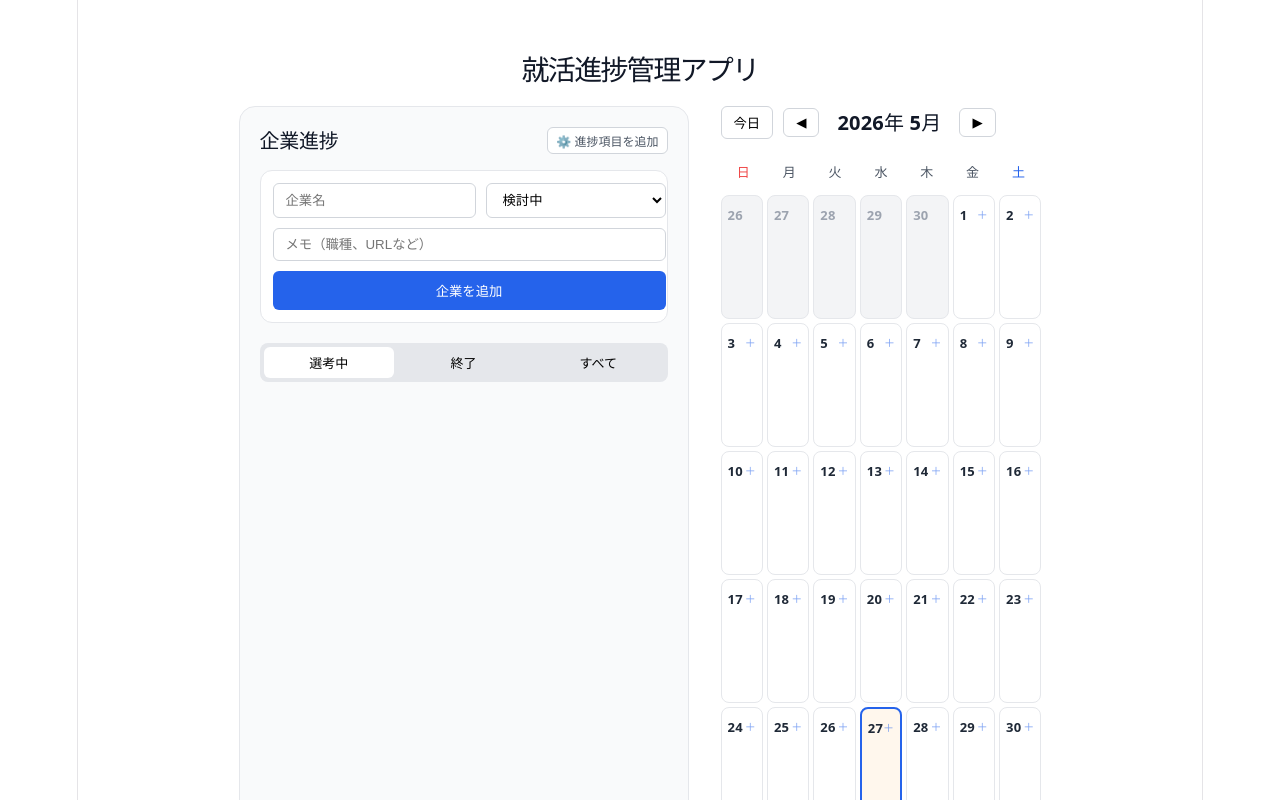
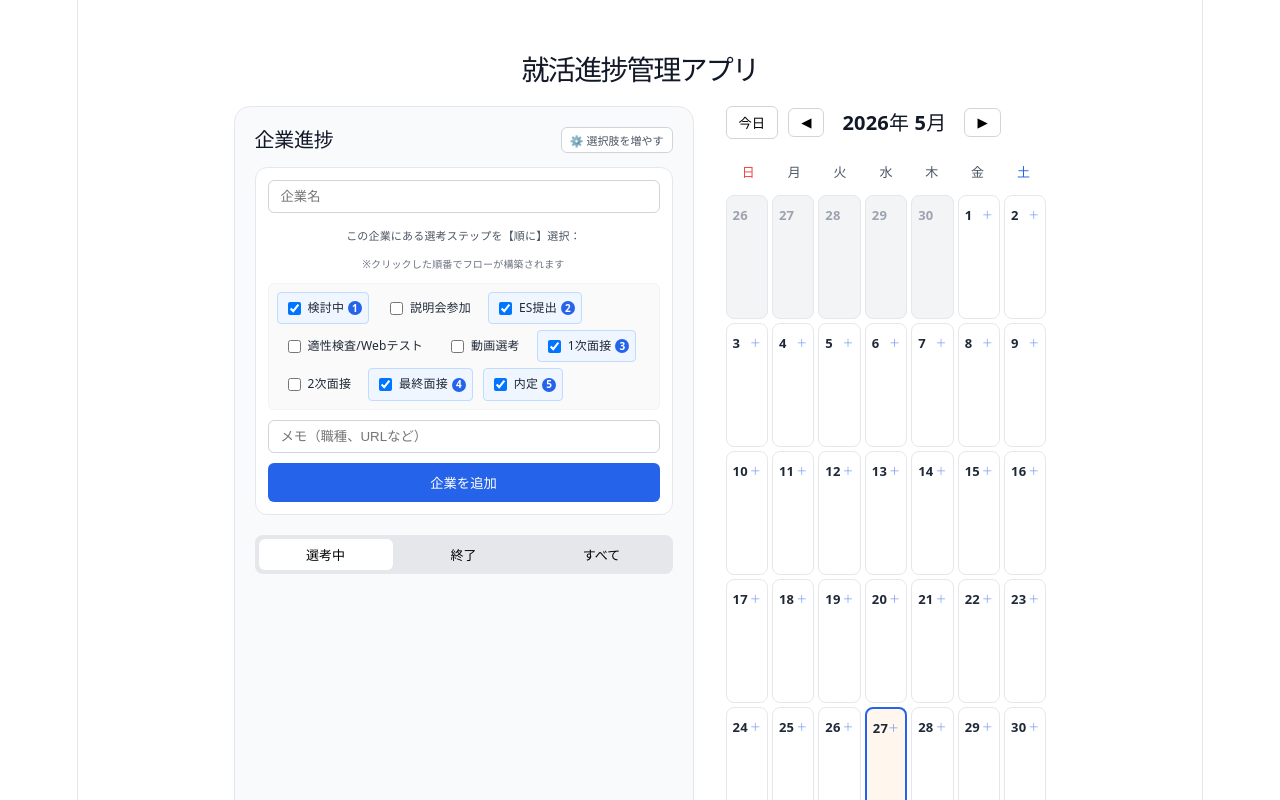
Before and after one commit to mayussy1725-commits/job-hunt-app, a React (Vite) app: page / in a window 1280 px wide. Shown: the top 800 px of the page. Built offline with nearby package versions, Linux system fonts and the light colour scheme.

Commit message:
update calendar function

```diff
--- a/src/App.jsx
+++ b/src/App.jsx
@@ -40,11 +40,9 @@ const buildMonthGrid = (year, month) => {
   return cells;
 };
 
-// 🌟 メモの中のURLを見つけて自動でリンクに変換するコンポーネント
+// メモのURL自動リンクコンポーネント
 const FormatMemoWithLinks = ({ text }) => {
   if (!text) return null;
-
-  // URLを判定するための正規表現
   const urlRegex = /(https?:\/\/[^\s]+)/g;
   const parts = text.split(urlRegex);
 
@@ -64,24 +62,47 @@ const FormatMemoWithLinks = ({ text }) => {
   );
 };
 
-const DEFAULT_STATUS_MAP = {
-  "検討中": { bg: "#f3f4f6", text: "#4b5563" },
-  "インターン参加": { bg: "#e0f2fe", text: "#0369a1" },
-  "ES作成中": { bg: "#fef3c7", text: "#d97706" },
-  "ES提出済": { bg: "#ccfbf1", text: "#0d9488" },
-  "ES結果待ち": { bg: "#bae6fd", text: "#0284c7" },
-  "適性検査/動画選考": { bg: "#e0e7ff", text: "#4338ca" },
-  "1次面接待ち": { bg: "#fae8ff", text: "#a21caf" },
-  "1次結果待ち": { bg: "#f5d0fe", text: "#86198f" },
-  "2次面接待ち": { bg: "#fbcfe8", text: "#be185d" },
-  "2次結果待ち": { bg: "#f9a8d4", text: "#9d174d" },
-  "最終面接待ち": { bg: "#f472b6", text: "#9d174d" },
-  "最終結果待ち": { bg: "#ec4899", text: "#ffffff" },
-  "内定（選考継続）": { bg: "#dcfce7", text: "#166534" },
-  "内定承諾（就活終了）": { bg: "#16a34a", text: "#ffffff" },
-  "辞退": { bg: "#e5e7eb", text: "#6b7280" },
-  "お祈り": { bg: "#fee2e2", text: "#b91c1c" },
+// 🌟 タイムライン表示コンポーネント
+const CustomSelectionTimeline = ({ steps, currentStatus }) => {
+  const isEnd = currentStatus === "辞退" || currentStatus === "お祈り";
+  const currentIndex = steps.indexOf(currentStatus);
+
+  return (
+    <div style={{ background: "#f8fafc", borderRadius: 8, padding: "8px 12px", marginBottom: 10, border: "1px solid #e2e8f0" }}>
+      <div style={{ display: "flex", flexWrap: "wrap", gap: "6px 12px" }}>
+        {steps.map((stepLabel, index) => {
+          const isCleared = !isEnd && currentIndex !== -1 && index <= currentIndex;
+
+          return (
+            <div key={index} style={{ display: "flex", alignItems: "center", gap: 4, fontSize: 11, color: isCleared ? "#059669" : "#94a3b8", fontWeight: isCleared ? 600 : 400 }}>
+              <span>{isCleared ? "✅" : "⬜"}</span>
+              <span style={{ textDecoration: isEnd ? "line-through" : "none" }}>{stepLabel}</span>
+              {index < steps.length - 1 && <span style={{ color: "#cbd5e1", margin: "0 2px" }}>➔</span>}
+            </div>
+          );
+        })}
+        {isEnd && (
+          <div style={{ fontSize: 11, color: "#ef4444", fontWeight: 700 }}>
+            ⚠️ 選考終了 ({currentStatus})
+          </div>
+        )}
+      </div>
+    </div>
+  );
 };
+
+// デフォルトのマスター選択肢
+const DEFAULT_MASTER_STEPS = [
+  "検討中",
+  "説明会参加",
+  "ES提出",
+  "適性検査/Webテスト",
+  "動画選考",
+  "1次面接",
+  "2次面接",
+  "最終面接",
+  "内定"
+];
 
 const DEFAULT_EVENT_TYPES = [
   "インターン",
@@ -102,68 +123,95 @@ export default function App() {
   const today = new Date();
   const todayStr = ymd(today.getFullYear(), today.getMonth(), today.getDate());
 
-  const [statusOptions, setStatusOptions] = useState(() => JSON.parse(localStorage.getItem("custom_statuses") || JSON.stringify(DEFAULT_STATUS_MAP)));
+  // 各種LocalStorage
+  const [masterSteps, setMasterSteps] = useState(() => JSON.parse(localStorage.getItem("master_steps") || JSON.stringify(DEFAULT_MASTER_STEPS)));
   const [eventTypeOptions, setEventTypeOptions] = useState(() => JSON.parse(localStorage.getItem("custom_event_types") || JSON.stringify(DEFAULT_EVENT_TYPES)));
   const [companies, setCompanies] = useState(() => JSON.parse(localStorage.getItem("companies") || "{}"));
   const [events, setEvents] = useState(() => JSON.parse(localStorage.getItem("events") || "[]"));
 
-  useEffect(() => localStorage.setItem("custom_statuses", JSON.stringify(statusOptions)), [statusOptions]);
+  useEffect(() => localStorage.setItem("master_steps", JSON.stringify(masterSteps)), [masterSteps]);
   useEffect(() => localStorage.setItem("custom_event_types", JSON.stringify(eventTypeOptions)), [eventTypeOptions]);
   useEffect(() => localStorage.setItem("companies", JSON.stringify(companies)), [companies]);
   useEffect(() => localStorage.setItem("events", JSON.stringify(events)), [events]);
 
-  const defaultStatusKey = Object.keys(statusOptions)[0] || "検討中";
-
+  // ===== フォーム用の状態 =====
   const [name, setName] = useState("");
-  const [status, setStatus] = useState(defaultStatusKey);
+  // 🌟 選択した「順番」を保持するため、初期値を配列で並べる
+  const [selectedSteps, setSelectedSteps] = useState(["検討中", "ES提出", "1次面接", "最終面接", "内定"]);
   const [memo, setMemo] = useState("");
   const [editing, setEditing] = useState(null);
   const [filter, setFilter] = useState("active");
 
-  useEffect(() => {
-    if (!statusOptions[status]) setStatus(Object.keys(statusOptions)[0] || "");
-  }, [statusOptions]);
+  // 🌟 クリックした順に配列の末尾に追加・削除する処理
+  const handleCheckboxChange = (step) => {
+    if (selectedSteps.includes(step)) {
+      // 既に選択されている場合は、配列から取り除く
+      setSelectedSteps(selectedSteps.filter(s => s !== step));
+    } else {
+      // 選択されていない場合は、クリックされた順に「末尾に合流」させる
+      setSelectedSteps([...selectedSteps, step]);
+    }
+  };
 
   const saveCompany = () => {
     if (!name) return;
     const dateStr = getTodayString();
 
+    // 🌟 選択された順序（selectedSteps）をそのままフローとして採用する
+    const finalSteps = selectedSteps.filter(Boolean);
+    if (finalSteps.length === 0) finalSteps.push("検討中");
+
     if (editing) {
       setCompanies({
         ...companies,
-        [name]: { ...companies[name], memo: memo }
+        [name]: {
+          ...companies[name],
+          memo: memo,
+          steps: finalSteps,
+          updatedAt: dateStr
+        }
       });
     } else {
       setCompanies({
         ...companies,
-        [name]: { status, memo, createdAt: dateStr, updatedAt: dateStr }
+        [name]: {
+          status: finalSteps[0],
+          steps: finalSteps,
+          memo: memo,
+          createdAt: dateStr,
+          updatedAt: dateStr
+        }
       });
     }
-    setName(""); setStatus(defaultStatusKey); setMemo(""); setEditing(null);
+    setName("");
+    setSelectedSteps(["検討中", "ES提出", "1次面接", "最終面接", "内定"]);
+    setMemo("");
+    setEditing(null);
   };
 
   const handleStatusChange = (company, newStatus) => {
     const info = companies[company];
-    const dateStr = getTodayString();
-
     setCompanies({
       ...companies,
-      [company]: {
-        ...info,
-        status: newStatus,
-        createdAt: info.createdAt || dateStr,
-        updatedAt: dateStr
-      }
+      [company]: { ...info, status: newStatus, updatedAt: getTodayString() }
     });
   };
 
   const deleteCompany = (company) => {
     if(!confirm(`${company} のデータを削除しますか？`)) return;
     const next = { ...companies };
-    delete next[friend];
     delete next[company];
     setCompanies(next);
     setEvents(events.filter(e => e.company !== company));
+  };
+
+  // 選択肢マスターに新しいステップを追加
+  const addNewMasterStep = () => {
+    const newStep = prompt("新しい選考ステップ候補を入力してください（例: AI面接, グループディスカッション）");
+    if (!newStep) return;
+    if (masterSteps.includes(newStep)) return alert("既に存在します。");
+    setMasterSteps([...masterSteps, newStep]);
+    setSelectedSteps([...selectedSteps, newStep]);
   };
 
   // ===== カレンダー状態 =====
@@ -198,20 +246,15 @@ export default function App() {
 
   const openAddModal = (dateStr, companyName = "") => {
     setEditingGroupId(null);
-    setModalStartDate(dateStr);
-    setModalEndDate(dateStr);
-    setModalCompany(companyName);
-    setModalType(eventTypeOptions[0] || "");
-    setStartHour("09"); setStartMinute("00");
-    setEndHour("17"); setEndMinute("00");
-    setIsTimeEnabled(true);
-    setIsModalOpen(true);
+    setModalStartDate(dateStr); setModalEndDate(dateStr);
+    setModalCompany(companyName); setModalType(eventTypeOptions[0] || "");
+    setStartHour("09"); setStartMinute("00"); setEndHour("17"); setEndMinute("00");
+    setIsTimeEnabled(true); setIsModalOpen(true);
   };
 
   const openEditModal = (eventItem) => {
     const targetGroupId = String(eventItem.groupId);
     setEditingGroupId(targetGroupId);
-
     const groupEvents = events.filter(e => String(e.groupId) === targetGroupId);
     const sortedDates = groupEvents.map(e => e.date).sort();
 
@@ -226,15 +269,9 @@ export default function App() {
     setModalType(eventTypeOptions.includes(originalType) ? originalType : eventTypeOptions[0]);
 
     if (eventItem.time) {
-      const [start, end] = eventItem.time.split("〜");
-      if (start && start.includes(":")) {
-        const [sh, sm] = start.split(":");
-        setStartHour(sh); setStartMinute(sm);
-      }
-      if (end && end.includes(":")) {
-        const [eh, em] = end.split(":");
-        setEndHour(eh); setEndMinute(em);
-      }
+      const [start, end] = eventItem.time.split("-\u301C");
+      if (start?.includes(":")) { const [sh, sm] = start.split(":"); setStartHour(sh); setStartMinute(sm); }
+      if (end?.includes(":")) { const [eh, em] = end.split(":"); setEndHour(eh); setEndMinute(em); }
       setIsTimeEnabled(true);
     } else {
       setIsTimeEnabled(false);
@@ -246,34 +283,19 @@ export default function App() {
     if (!modalType) return;
     const finalTitle = modalCompany ? `${modalCompany}：${modalType}` : modalType;
     const finalTime = isTimeEnabled ? `${startHour}:${startMinute}〜${endHour}:${endMinute}` : "";
-
     const groupId = editingGroupId ? String(editingGroupId) : String(Date.now());
     const dateList = getDatesInRange(modalStartDate, modalEndDate);
 
     const newEntries = dateList.map(date => ({
-      id: `${groupId}-${date}`,
-      groupId: groupId,
-      title: finalTitle,
-      date: date,
-      time: finalTime,
-      company: modalCompany
+      id: `${groupId}-${date}`, groupId: groupId, title: finalTitle, date: date, time: finalTime, company: modalCompany
     }));
 
     if (editingGroupId) {
-      const filteredEvents = events.filter(e => String(e.groupId) !== String(editingGroupId));
-      setEvents([...filteredEvents, ...newEntries]);
+      setEvents([...events.filter(e => String(e.groupId) !== String(editingGroupId)), ...newEntries]);
     } else {
       setEvents([...events, ...newEntries]);
     }
     setIsModalOpen(false);
-  };
-
-  const addNewStatus = () => {
-    const newName = prompt("新しい進捗ステータス名を入力してください");
-    if (!newName) return;
-    if (statusOptions[newName]) return alert("既に存在します。");
-    const randomHue = Math.floor(Math.random() * 360);
-    setStatusOptions({ ...statusOptions, [newName]: { bg: `hsl(${randomHue}, 80%, 93%)`, text: `hsl(${randomHue}, 90%, 20%)` } });
   };
 
   const addNewEventType = () => {
@@ -288,24 +310,55 @@ export default function App() {
     <div style={{ padding: 24, maxWidth: 1400, margin: "0 auto", fontFamily: "system-ui", color: "#1f2937" }}>
       <h1 style={{ color: "#111827", marginBottom: 24, fontSize: 28, fontWeight: 800 }}>就活進捗管理アプリ</h1>
 
-      <div style={{ display: "grid", gridTemplateColumns: "450px 1fr", gap: 32 }}>
+      <div style={{ display: "grid", gridTemplateColumns: "460px 1fr", gap: 32 }}>
         {/* ===== 左：企業進捗 ===== */}
-        <aside style={{ border: "1px solid #e5e7eb", borderRadius: 16, padding: 20, background: "#f9fafb", display: "flex", flexDirection: "column", maxHeight: "85vh" }}>
-          <div style={{ display: "flex", justifyContent: "space-between", alignItems: "center", marginBottom: 16 }}>
+        <aside style={{ border: "1px solid #e5e7eb", borderRadius: 16, padding: 20, background: "#f9fafb", display: "flex", flexDirection: "column", maxHeight: "88vh" }}>
+          <div style={{ display: "flex", justifyContent: "space-between", alignItems: "center", marginBottom: 14 }}>
             <h2 style={{ color: "#111827", margin: 0, fontSize: 20, fontWeight: 700 }}>企業進捗</h2>
-            <button onClick={addNewStatus} style={{ fontSize: 12, background: "#fff", border: "1px solid #d1d5db", padding: "4px 8px", borderRadius: 6, cursor: "pointer", fontWeight: 600, color: "#4b5563" }}>⚙️ 進捗項目を追加</button>
+            <button onClick={addNewMasterStep} style={{ fontSize: 11, background: "#fff", border: "1px solid #d1d5db", padding: "4px 8px", borderRadius: 6, cursor: "pointer", fontWeight: 600, color: "#4b5563" }}>⚙️ 選択肢を増やす</button>
           </div>
 
-          <div style={{ display: "grid", gridTemplateColumns: "1fr 1fr", gap: 10, marginBottom: 20, padding: 12, background: "#fff", borderRadius: 12, border: "1px solid #e5e7eb" }}>
-            <input placeholder="企業名" value={name} onChange={e => setName(e.target.value)} style={{ padding: "8px 12px", borderRadius: 6, border: "1px solid #d1d5db", gridColumn: editing ? "1 / -1" : "auto" }} disabled={editing !== null} />
-            {!editing && (
-              <select value={status} onChange={e => setStatus(e.target.value)} style={{ padding: "8px 12px", borderRadius: 6, border: "1px solid #d1d5db", background: "#fff" }}>
-                {Object.keys(statusOptions).map(opt => <option key={opt} value={opt}>{opt}</option>)}
-              </select>
-            )}
-            <input style={{ gridColumn: "1 / -1", padding: "8px 12px", borderRadius: 6, border: "1px solid #d1d5db" }} placeholder="メモ（職種、URLなど）" value={memo} onChange={e => setMemo(e.target.value)} />
-            <button style={{ gridColumn: "1 / -1", background: editing ? "#4b5563" : "#2563eb", color: "#fff", borderRadius: 6, padding: "10px", fontWeight: 600, border: "none", cursor: "pointer" }} onClick={saveCompany}>{editing ? "変更を確定" : "企業を追加"}</button>
-            {editing && <button style={{ gridColumn: "1 / -1", background: "transparent", color: "#6b7280", border: "none", cursor: "pointer", fontSize: 13 }} onClick={() => { setName(""); setStatus(defaultStatusKey); setMemo(""); setEditing(null); }}>キャンセル</button>}
+          <div style={{ display: "flex", flexDirection: "column", gap: 10, marginBottom: 20, padding: 12, background: "#fff", borderRadius: 12, border: "1px solid #e5e7eb" }}>
+            <input placeholder="企業名" value={name} onChange={e => setName(e.target.value)} style={{ padding: "8px 12px", borderRadius: 6, border: "1px solid #d1d5db" }} disabled={editing !== null} />
+
+            {/* ステップをチェックボックスでポチポチ選ぶエリア */}
+            <div>
+              <label style={{ display: "block", fontSize: 11, color: "#4b5563", fontWeight: 600, marginBottom: 2 }}>
+                この企業にある選考ステップを【順に】選択：
+              </label>
+              <div style={{ fontSize: 10, color: "#6b7280", marginBottom: 6 }}>※クリックした順番でフローが構築されます</div>
+
+              <div style={{ display: "flex", flexWrap: "wrap", gap: "6px 10px", maxHeight: "130px", overflowY: "auto", padding: "8px", border: "1px solid #f3f4f6", borderRadius: 6, background: "#fafafa" }}>
+                {masterSteps.map((step) => {
+                  const orderIndex = selectedSteps.indexOf(step);
+                  const isChecked = orderIndex !== -1;
+
+                  return (
+                    <label key={step} style={{ display: "flex", alignItems: "center", gap: 4, fontSize: 12, cursor: "pointer", userSelect: "none", background: isChecked ? "#eff6ff" : "transparent", padding: "2px 6px", borderRadius: 4, border: isChecked ? "1px solid #bfdbfe" : "1px solid transparent" }}>
+                      <input
+                        type="checkbox"
+                        checked={isChecked}
+                        onChange={() => handleCheckboxChange(step)}
+                      />
+                      <span>{step}</span>
+                      {/* 🌟 選択順のインデックス番号を丸数字等で表示 */}
+                      {isChecked && (
+                        <span style={{ fontSize: 10, background: "#2563eb", color: "#fff", borderRadius: "10px", width: 14, height: 14, display: "inline-flex", alignItems: "center", justifyContent: "center", fontWeight: "bold" }}>
+                          {orderIndex + 1}
+                        </span>
+                      )}
+                    </label>
+                  );
+                })}
+              </div>
+            </div>
+
+            <input placeholder="メモ（職種、URLなど）" value={memo} onChange={e => setMemo(e.target.value)} style={{ padding: "8px 12px", borderRadius: 6, border: "1px solid #d1d5db" }} />
+
+            <button style={{ background: editing ? "#4b5563" : "#2563eb", color: "#fff", borderRadius: 6, padding: "10px", fontWeight: 600, border: "none", cursor: "pointer" }} onClick={saveCompany}>
+              {editing ? "変更を確定" : "企業を追加"}
+            </button>
+            {editing && <button style={{ background: "transparent", color: "#6b7280", border: "none", cursor: "pointer", fontSize: 13 }} onClick={() => { setName(""); setSelectedSteps(["検討中", "ES提出", "1次面接", "最終面接", "内定"]); setMemo(""); setEditing(null); }}>キャンセル</button>}
           </div>
 
           <div style={{ display: "flex", gap: 4, marginBottom: 12, background: "#e5e7eb", padding: 4, borderRadius: 8 }}>
@@ -317,13 +370,20 @@ export default function App() {
           <div style={{ flex: 1, overflowY: "auto" }}>
             {Object.entries(companies)
               .filter(([_, info]) => {
-                const isEnd = info.status === "内定承諾（就活終了）" || info.status === "辞退" || info.status === "お祈り";
+                const isEnd = info.status === "辞退" || info.status === "お祈り" || info.status?.includes("内定承諾");
                 if (filter === "active") return !isEnd;
                 if (filter === "archive") return isEnd;
                 return true;
               })
               .map(([company, info]) => {
-                const badge = statusOptions[info.status] || { bg: "#f3f4f6", text: "#1f2937" };
+                const thisCompanySteps = Array.isArray(info.steps) ? info.steps : ["検討中", "内定"];
+                const dropdownOptions = [...thisCompanySteps, "辞退", "お祈り"];
+
+                let badgeStyle = { bg: "#e0f2fe", text: "#0369a1" };
+                if (info.status === "お祈り") badgeStyle = { bg: "#fee2e2", text: "#b91c1c" };
+                if (info.status === "辞退") badgeStyle = { bg: "#e5e7eb", text: "#6b7280" };
+                if (info.status?.includes("内定")) badgeStyle = { bg: "#dcfce7", text: "#166534" };
+
                 return (
                   <div key={company} style={{ background: "#fff", border: "1px solid #e5e7eb", borderRadius: 12, padding: 14, marginBottom: 10 }}>
 
@@ -340,24 +400,26 @@ export default function App() {
                       )}
                     </div>
 
-                    <div style={{ display: "flex", justifyContent: "space-between", alignItems: "center", marginBottom: 6 }}>
-                      <span style={{ fontSize: 12, color: "#6b7280" }}>現在のステータス:</span>
+                    <div style={{ display: "flex", justifyContent: "space-between", alignItems: "center", marginBottom: 8 }}>
+                      <span style={{ fontSize: 12, color: "#6b7280" }}>現在の状況:</span>
                       <select
-                        value={statusOptions[info.status] ? info.status : defaultStatusKey}
+                        value={info.status}
                         onChange={(e) => handleStatusChange(company, e.target.value)}
-                        style={{ fontSize: 12, fontWeight: 600, padding: "4px 8px", borderRadius: 20, border: "none", background: badge.bg, color: badge.text, cursor: "pointer" }}
+                        style={{ fontSize: 12, fontWeight: 600, padding: "4px 8px", borderRadius: 20, border: "none", background: badgeStyle.bg, color: badgeStyle.text, cursor: "pointer" }}
                       >
-                        {Object.keys(statusOptions).map(opt => <option key={opt} value={opt}>{opt}</option>)}
+                        {dropdownOptions.map((opt, idx) => <option key={idx} value={opt}>{opt}</option>)}
                       </select>
                     </div>
 
-                    {/* 🌟 メモ表示エリアをURL自動リンクコンポーネントに差し替え */}
+                    {/* タイムライン表示 */}
+                    <CustomSelectionTimeline steps={thisCompanySteps} currentStatus={info.status} />
+
                     <FormatMemoWithLinks text={info.memo} />
 
                     <div style={{ display: "flex", justifyContent: "space-between", alignItems: "center", gap: 6, marginTop: 8, borderTop: "1px solid #f3f4f6", paddingTop: 8 }}>
                       <button onClick={() => openAddModal(selected, company)} style={{ fontSize: 12, background: "#eff6ff", color: "#2563eb", border: "none", padding: "4px 8px", borderRadius: 6, cursor: "pointer", fontWeight: 500 }}>📅 選考予定を追加</button>
                       <div style={{ display: "flex", gap: 8 }}>
-                        <button onClick={() => { setEditing(company); setName(company); setStatus(info.status); setMemo(info.memo); }} style={{ fontSize: 12, background: "transparent", color: "#4b5563", border: "none", cursor: "pointer" }}>編集</button>
+                        <button onClick={() => { setEditing(company); setName(company); setSelectedSteps(thisCompanySteps); setMemo(info.memo || ""); }} style={{ fontSize: 12, background: "transparent", color: "#4b5563", border: "none", cursor: "pointer" }}>編集</button>
                         <button onClick={() => deleteCompany(company)} style={{ fontSize: 12, background: "transparent", color: "#ef4444", border: "none", cursor: "pointer" }}>削除</button>
                       </div>
                     </div>
@@ -482,7 +544,6 @@ export default function App() {
 
               {isTimeEnabled && (
                 <div style={{ display: "flex", justifyContent: "space-around", alignItems: "center", background: "#fff", padding: "10px 0", borderRadius: 8, border: "1px solid #e5e7eb" }}>
-
                   {/* 開始時間 */}
                   <div style={{ textAlign: "center" }}>
                     <div style={{ fontSize: 11, color: "#2563eb", fontWeight: 600, marginBottom: 4 }}>開始</div>
@@ -505,12 +566,11 @@ export default function App() {
                       <select value={endHour} onChange={e => setEndHour(e.target.value)} style={{ padding: "6px 4px", fontSize: 14, fontWeight: "bold", border: "1px solid #d1d5db", borderRadius: 6, background: "#f3f4f6", cursor: "pointer" }}>
                         {HOURS.map(h => <option key={h} value={h}>{h}時</option>)}
                       </select>
-                      <select value={endMinute} onChange={e => setEndMinute(e.target.value)} style={{ padding: "6px 4px", fontSize: 14, fontWeight: "bold", border: "1px solid #d1d5db", borderRadius: 6, background: "#f3f4f6", cursor: "pointer" }}>
+                      <select value={endMinute} onChange={e => setStartMinute(e.target.value)} style={{ padding: "6px 4px", fontSize: 14, fontWeight: "bold", border: "1px solid #d1d5db", borderRadius: 6, background: "#f3f4f6", cursor: "pointer" }}>
                         {MINUTES.map(m => <option key={m} value={m}>{m}分</option>)}
                       </select>
                     </div>
                   </div>
-
                 </div>
               )}
             </div>
```
